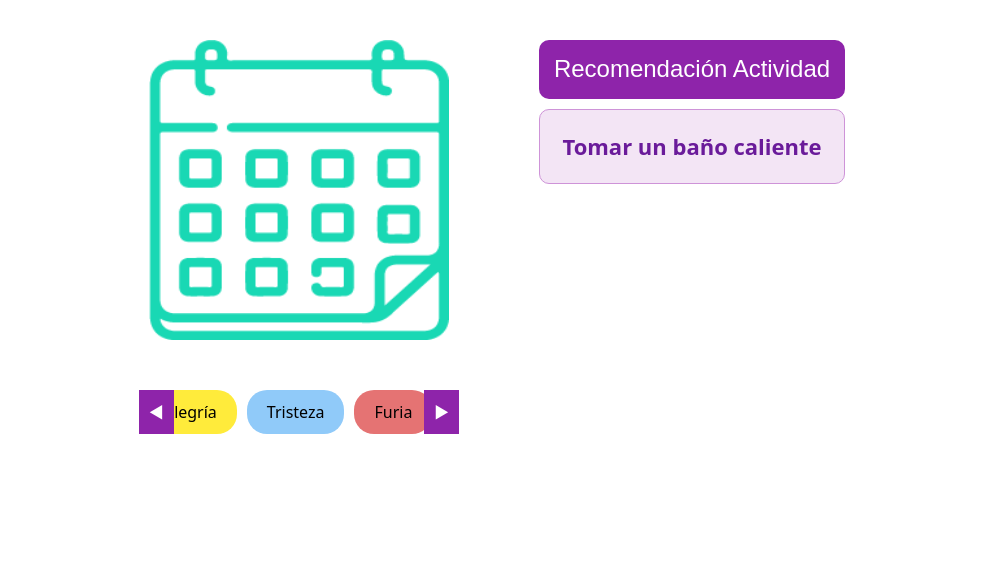
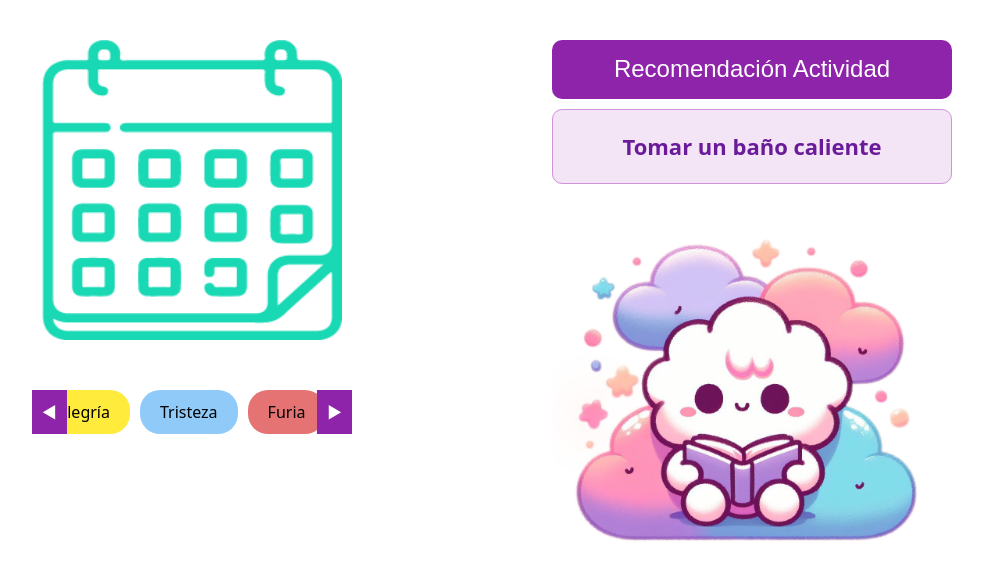
Before and after one commit to andrawiP801/seren-aiO, a Django app: page /emotional-state/ in a window 1280 px wide. Shown: the part 70-653 px from the top of the page, without its empty margins (148-1131 px from the left). Run offline with Django 5.2, Linux system fonts and the light colour scheme; the visitor is signed in with stand-in values (Sample User, id 1); some libraries are stand-ins or nearby versions.

Commit message:
pagina estado emocional

```diff
--- a/static/css/style.css
+++ b/static/css/style.css
@@ -609,7 +609,7 @@ header.main-header {
     display: flex;
     flex-direction: column;
     align-items: center;
-    margin-right: 80px; /* Increased spacing */
+    margin-right: 200px; /* Increased spacing */
 }
 
 .emotional-state-container .calendar-section .calendar-icon {
--- a/templates/emotional_state.html
+++ b/templates/emotional_state.html
@@ -32,8 +32,12 @@
         </div>
         <div class="recommendation-section">
             <h2>Recomendación Actividad</h2>
-            <div class="activity-recommendation" id="activity-recommendation" onclick="showActivityDetails('{{ activity }}', `{{ details|escapejs }}`)">
+            <div class="activity-recommendation" id="activity-recommendation"
+            onclick="showActivityDetails('{{ activity }}', `{{ details|escapejs }}`)">
                 {{ activity }}
+            </div>
+            <div class="main-body-image">
+                <img src="{% static 'images/logo.png' %}" alt="Logo">
             </div>
         </div>
     </div>
```
